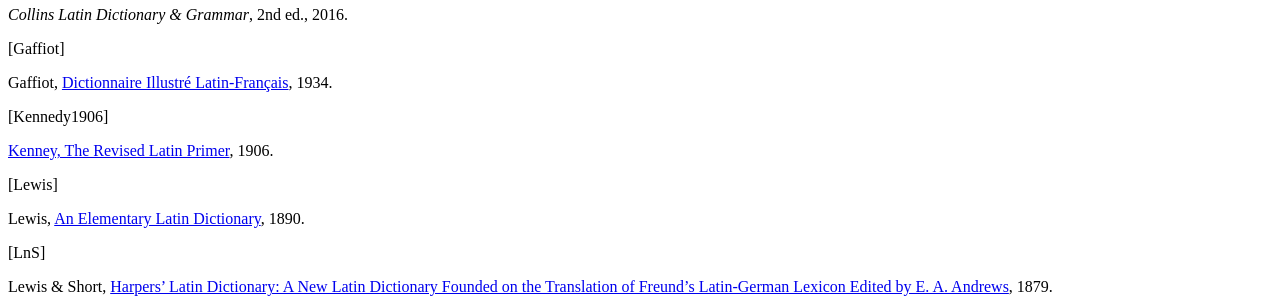
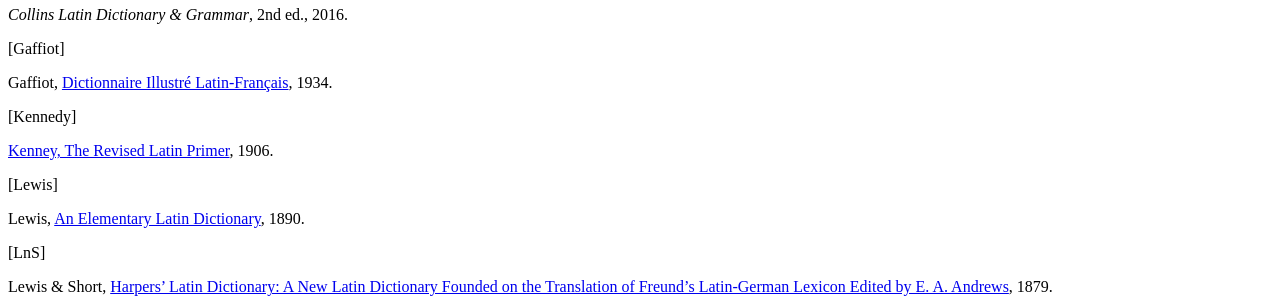
Before and after one commit to kabbala/grammatica_latina, a Sphinx documentation site: the page built from source/reference.rst, in a window 1280 px wide and 900 px high, scrolled down 993 px. Shown: the part 152-452 px from the top of the window. Built offline with Sphinx 7.4.7 and the Read the Docs theme 2.0.0, drawn with Linux system fonts in a browser that asks for light colours.

Commit message:
[Kennedy1906] -> [Kennedy]

```diff
--- a/source/declinatio_adiectivi.rst
+++ b/source/declinatio_adiectivi.rst
@@ -431,7 +431,7 @@
 제3변화 구별법
 ~~~~~~~~~~~~~~
 
-방법1: 어간모음 앞에 장모음이 오면 소유격 복수가 -ium인 i 모음 변화, 단모음이 오면 소유격 복수가 -um인 자음변화. [Kennedy1906]_
+방법1: 어간모음 앞에 장모음이 오면 소유격 복수가 -ium인 i 모음 변화, 단모음이 오면 소유격 복수가 -um인 자음변화. [Kennedy]_
 
 방법2: 남성, 여성, 중성 주격 단수가 모두 같으면 자음변화, 단 현재분사와 x로 끝나는 명사는 i 모음 변화. 2개나 3개이면 i 모음 변화. 단 형용사의 비교급은 주격이 2가지 종류이나 자음변화.
 
--- a/source/reference.rst
+++ b/source/reference.rst
@@ -15,7 +15,7 @@
 
 .. [Gaffiot] Gaffiot, :ref:`Dictionnaire Illustré Latin-Français <Gaffiot, Dictionnaire Illustré Latin-Français>`, 1934.
 
-.. [Kennedy1906] `Kenney, The Revised Latin Primer`_, 1906.
+.. [Kennedy] `Kenney, The Revised Latin Primer`_, 1906.
 
 .. [Lewis] Lewis, :ref:`An Elementary Latin Dictionary <Lewis, An Elementary Latin Dictionary>`, 1890.
 
```
